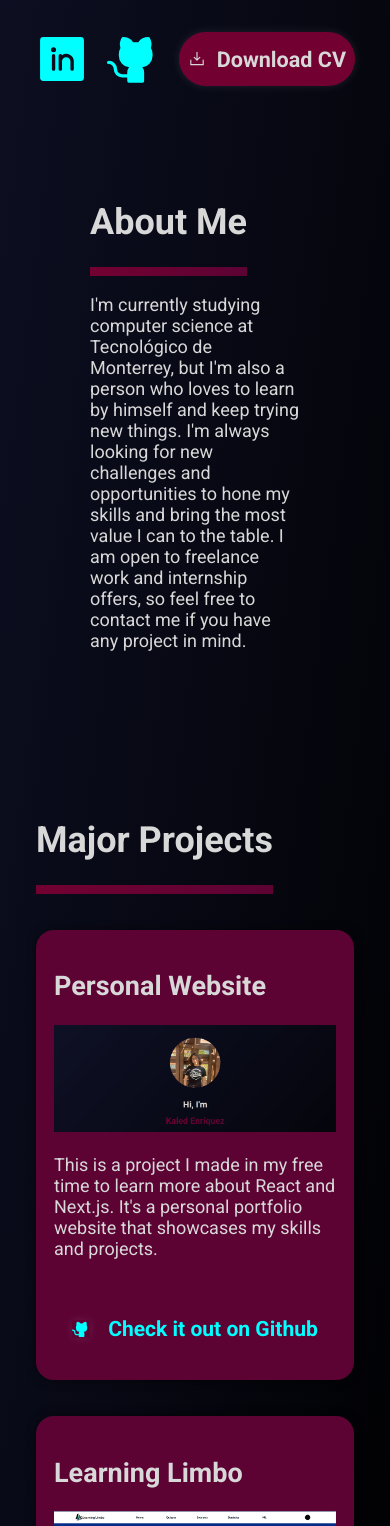
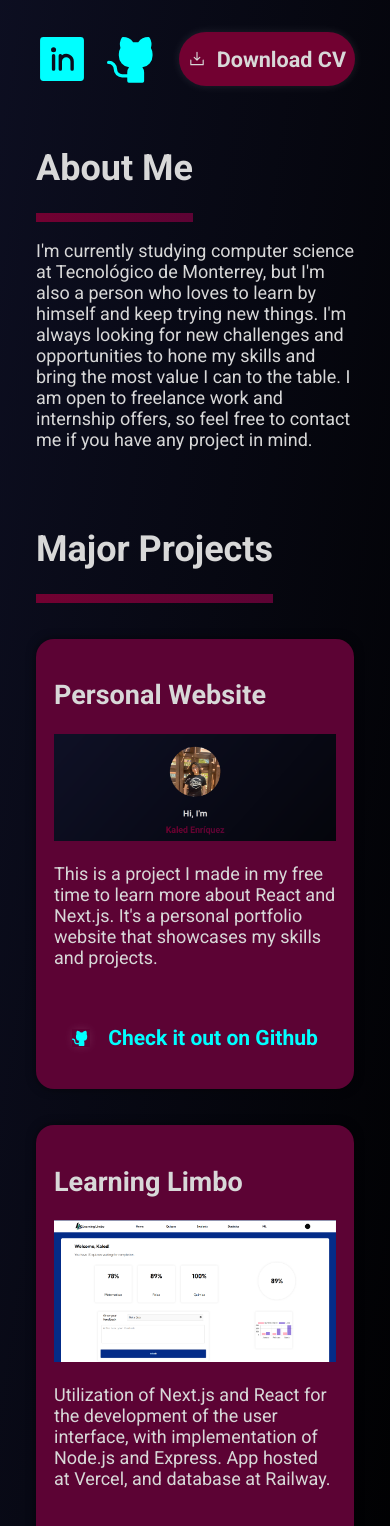
Before and after one commit to kaledenriquez/kaled-website, a Next.js app: page / in a window 390 px wide. Shown: the part 840-2366 px from the top of the page. Built offline with nearby package versions, Linux system fonts and the light colour scheme.

Commit message:
added about section responsivity

```diff
--- a/src/app/styles/about.module.css
+++ b/src/app/styles/about.module.css
@@ -39,3 +39,9 @@
     height: 0.5rem;
     background-image: linear-gradient(to right, var(--quinary-color), var(--quaternary-color));
 }
+
+@media screen and (max-width: 500px){
+    .aboutSection{
+        margin: 2rem;
+    }
+}
--- a/src/app/styles/projects.module.css
+++ b/src/app/styles/projects.module.css
@@ -3,7 +3,7 @@
     flex-direction: column;
     justify-content: center;
     align-items: flex-start;
-    padding: 5rem;
+    margin: 5rem;
 }
 
 .projectsHeader{
@@ -76,7 +76,7 @@
 
 @media screen and (max-width: 500px){
     .projectsSection{
-        padding: 2rem;
+        margin: 2rem;
     }
 
     .card{
```
